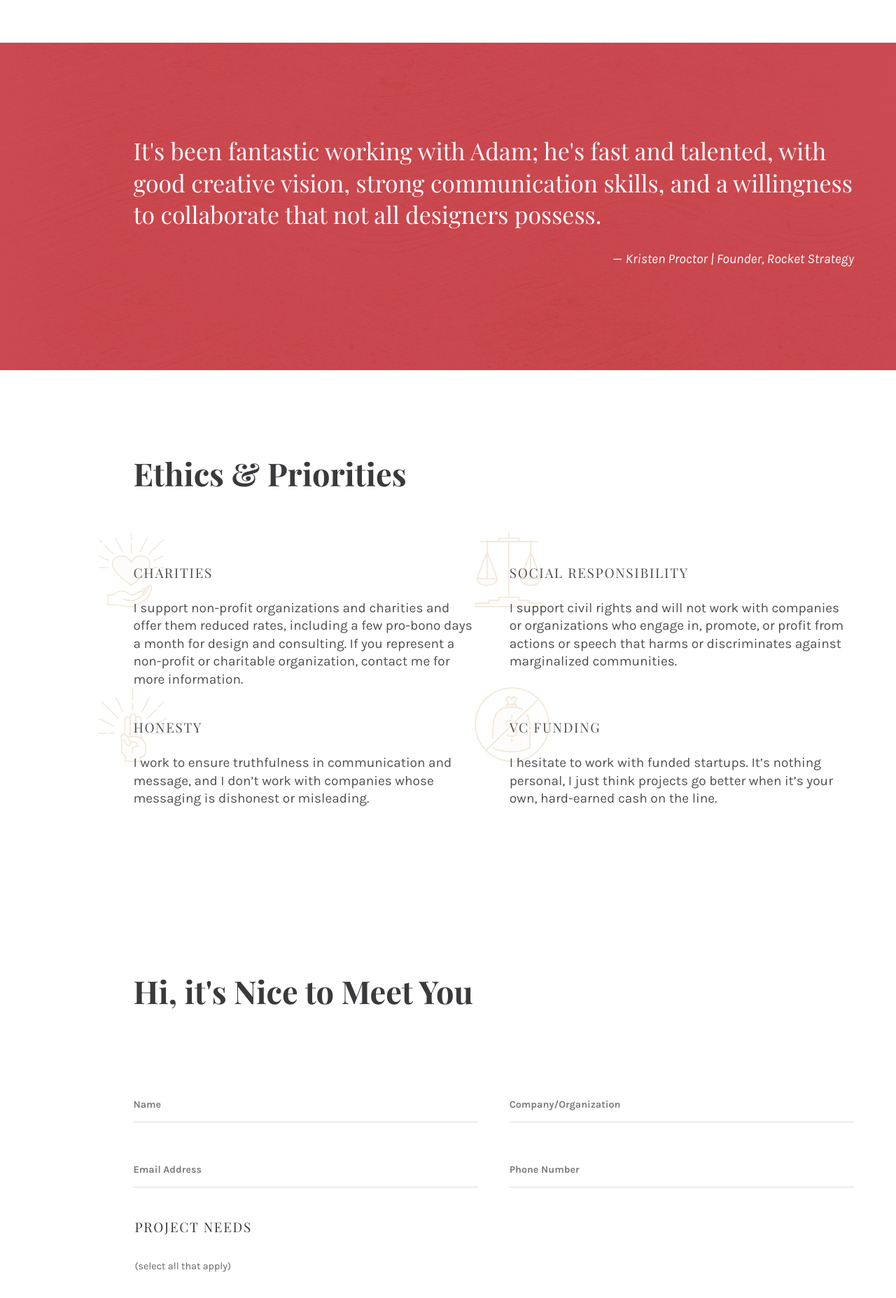
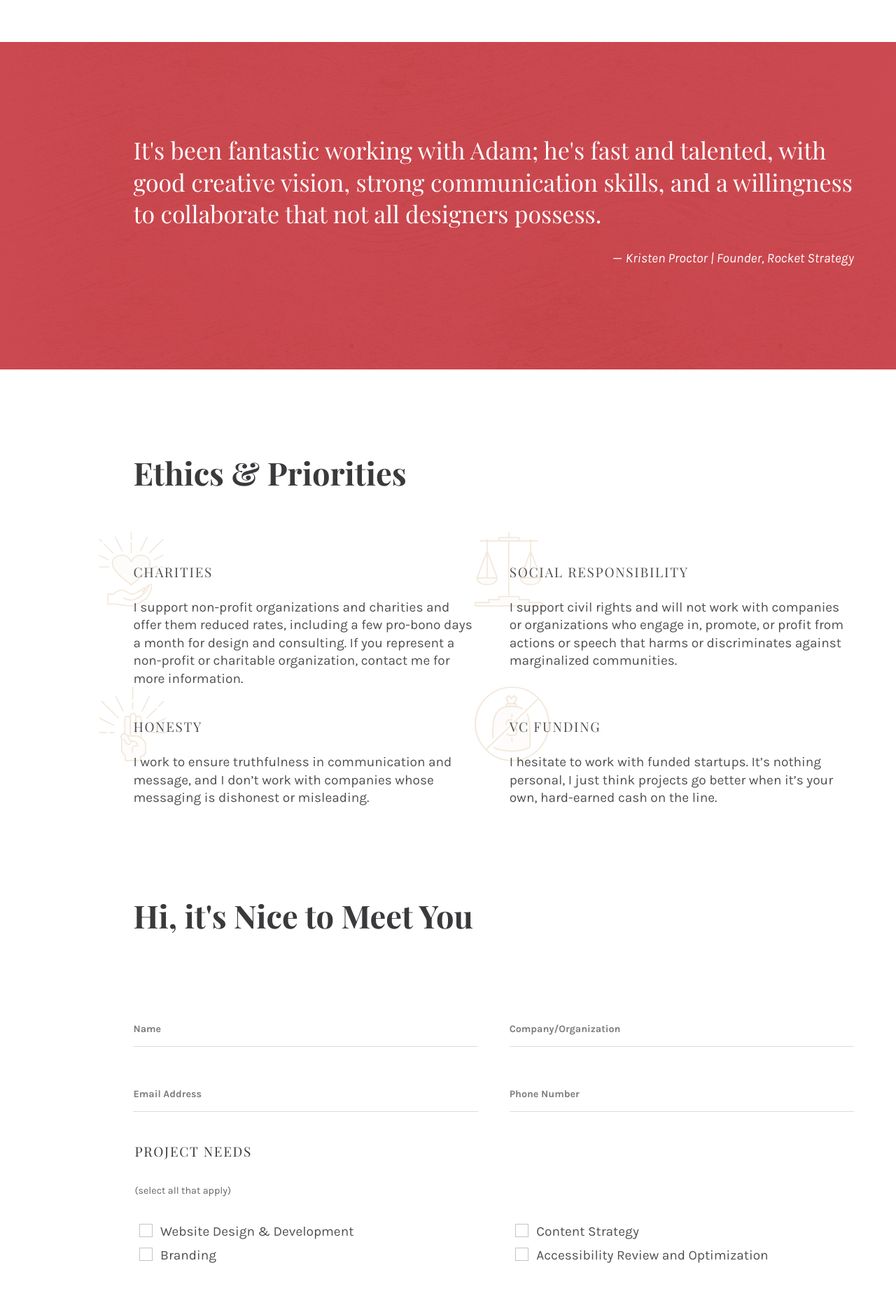
Before and after one commit to claxondesignco/claxondesignco.github.io, a Jekyll site: the page built from index.html, in a window 1280 px wide. Shown: the part 2504-4359 px from the top of the page at 70% size. Built offline with Jekyll 4.4.1, drawn with Linux system fonts in a browser that asks for light colours; nearby versions of some CDN libraries; comment, search, counter and statistics services are not loaded.

Commit message:
Added rules for brand-colors class; changed padding rules for section.

```diff
--- a/_sass/_base.sass
+++ b/_sass/_base.sass
@@ -156,6 +156,12 @@
     text-shadow: none
     border-bottom: 0
 
+a.brand-color
+  color: var(--brand-color)
+
+  &:hover
+    color: $red-t1
+
 .fancy
   font-family: Garamond, Times, "Times New Roman", serif
   font-style: italic
--- a/_sass/_labs.sass
+++ b/_sass/_labs.sass
@@ -4,14 +4,5 @@
   padding: 0
   line-height: ms(2)
 
-.lab-item
-  height: unquote("calc(#{ms(10)} + #{ms(-2)})")
-
-.lab-item-link
-  background-color: transparent
-
-.lab-item-image
-  // box-shadow: 15px 15px 40px 5px rgba(148, 100, 48, 0.2),60px 20px 90px rgba(0,0,0,0.05)
-
 .lab-item-codepenlink
   font-size: ms(-1)
--- a/_sass/_sections.sass
+++ b/_sass/_sections.sass
@@ -1,17 +1,38 @@
 section
   margin: 0
-  padding: ms(4) ms(2) ms(3) ms(5)
+  padding: 0 ms(2) ms(3) ms(5)
   width: 100%
   position: relative
 
 @media (min-width: 727px)
   section
     margin: 0
-    padding: ms(6) ms(4) ms(5) ms(8)
+    padding: 0 ms(4) ms(5) ms(8)
     width: 100%
 
     > header
         margin-bottom: ms(5)
+
+section
+  & + section.dark,
+  & + section.red,
+  & + section.light,
+  & + section.portfolio-introduction,
+  &.dark + section,
+  &.red + section,
+  &.light + section
+    padding: ms(4) ms(2) ms(3) ms(5)
+
+@media (min-width: 727px)
+  section
+    & + section.dark,
+    & + section.red,
+    & + section.light,
+    & + section.portfolio-introduction,
+    &.dark + section,
+    &.red + section,
+    &.light + section
+      padding: ms(6) ms(4) ms(5) ms(8)
 
 .hero
 
@@ -294,7 +315,6 @@
     grid-template-columns: 1fr 1fr 1fr 1fr 1fr 1fr 1fr 1fr
     grid-column-gap: ms(6)
     grid-row-gap: ms(1)
-    border-bottom: 1px solid $white-s1
     padding-bottom: ms(3)
 
 @media (min-width: 1260px)
@@ -335,7 +355,7 @@
 
 @media (min-width: 768px)
   .portfolio-item-link,
-  .lab-list-item
+  .lab-item-link
     grid-column: span 4
     grid-row: span 1
 
@@ -416,15 +436,11 @@
   margin: 0 auto ms(-1)
   border: 1px dotted var(--white-s1)
 
-.portfolio-introduction
-  padding-bottom: 0
-
 .portfolio-intro-type
   color: $black-s1
   font-size: ms(2)
   line-height: ms(3)
   font-family: $serif
-  margin-bottom: 0
   max-width: 26em
 
 .portfolio-meta
```
